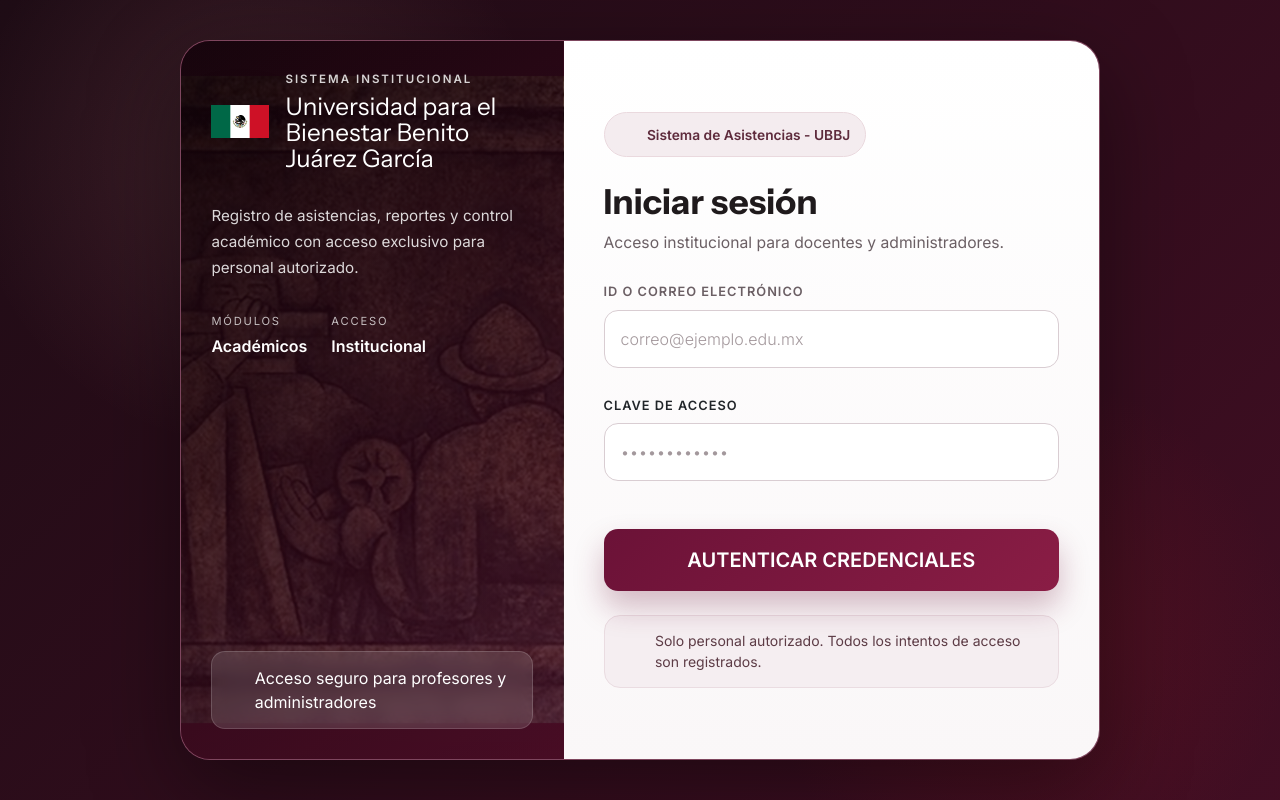
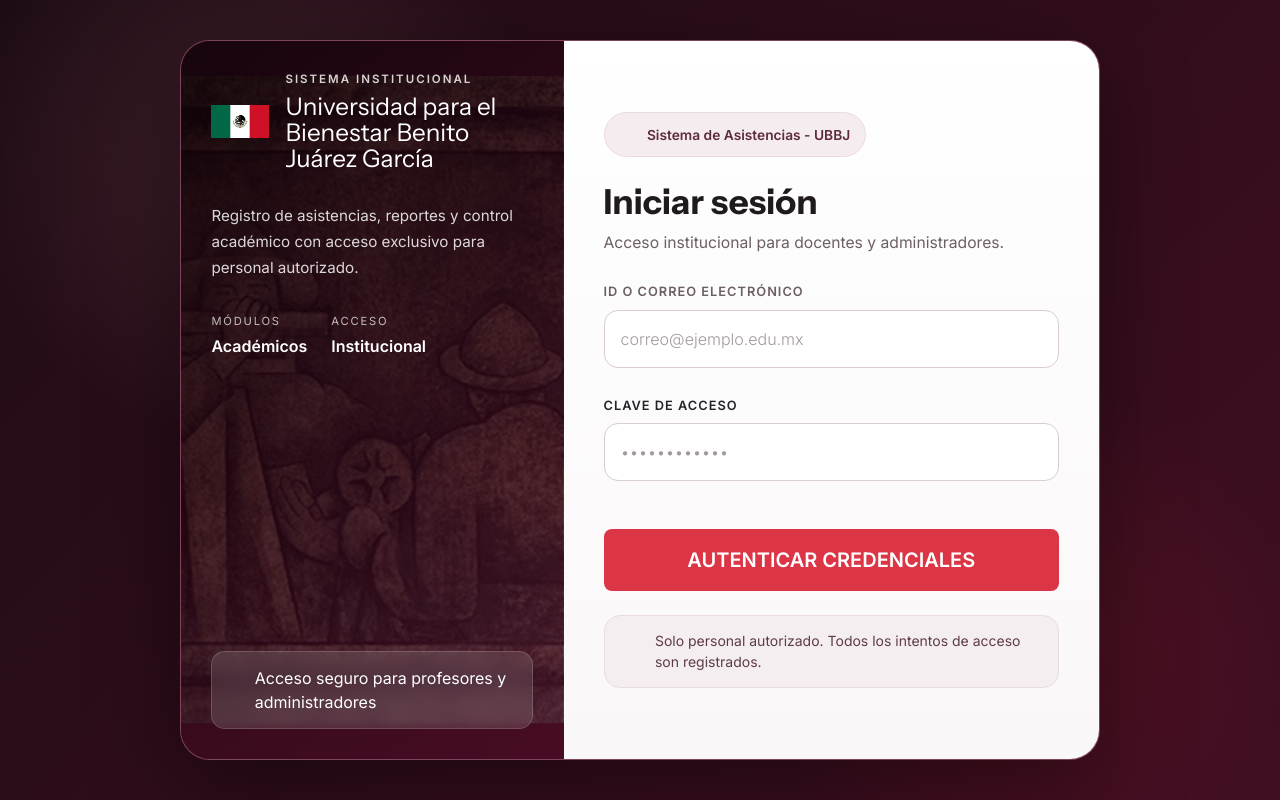
Before and after one commit to JoseDev155/Sistema-De-Asistencias-UBBJ, a React (Vite) app in the folder frontend/: page /login in a window 1280 px wide. Built offline with nearby package versions, Linux system fonts and the light colour scheme; no server answers.

Commit message:
Corregir color del encabezado y ajustar clases del boton en el Login del frontend

```diff
--- a/frontend/src/pages/LoginPage.jsx
+++ b/frontend/src/pages/LoginPage.jsx
@@ -53,7 +53,7 @@
               <img src={mexicoLogo} alt="UBBJ" className="login-mobile-logo" />
               <div>
                 <p className="login-mobile-kicker mb-0">Sistema institucional</p>
-                <h5 className="headline fw-bold mb-0">UBBJ</h5>
+                <h5 className="text-danger headline fw-bold mb-0">UBBJ</h5>
               </div>
             </div>
 
@@ -89,7 +89,8 @@
               />
 
               <div className="d-grid mt-5">
-                <Button variant="danger" size="lg" type="submit" className="login-submit text-uppercase fw-bold border-0 p-3" disabled={loading}>
+                {/* Se elimino login-submit de className */}
+                <Button variant="danger" size="lg" type="submit" className="text-uppercase fw-bold border-0 p-3" disabled={loading}>
                   {loading ? 'Autenticando...' : 'Autenticar credenciales'}
                 </Button>
               </div>
```
